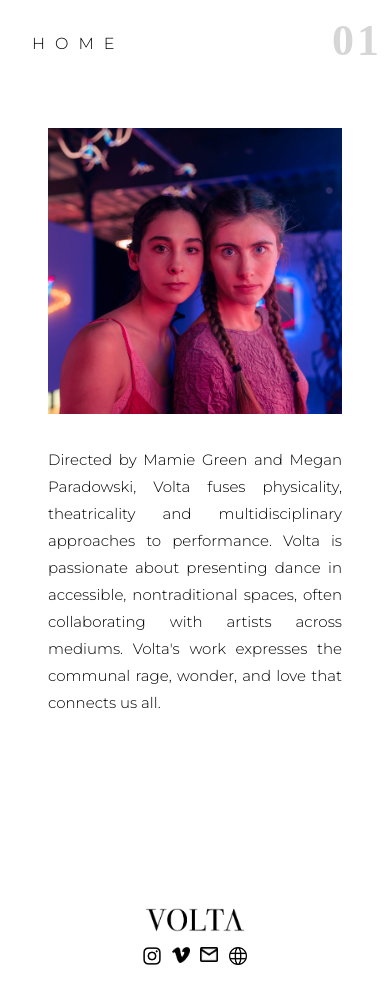
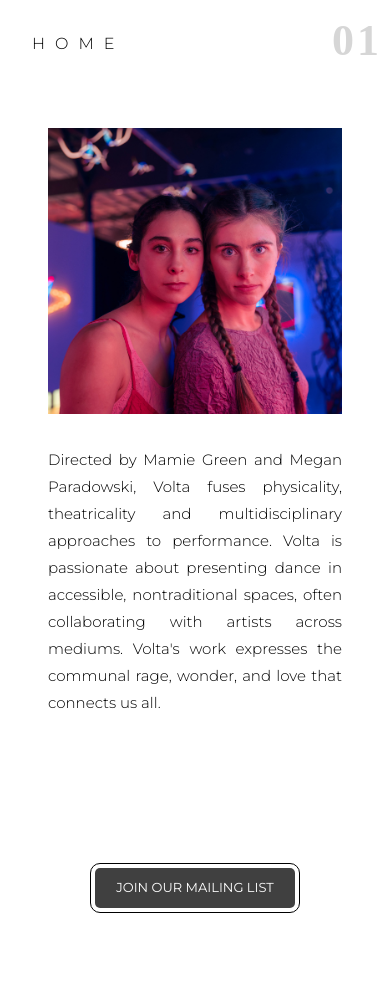
Before and after one commit to MeganParadowski1/volta, a Next.js app: page /info in a window 390 px wide. Shown: the top 1004 px of the page. After the commit the page ends 961 px from the top, so only its background shows below. Built offline with nearby package versions, Linux system fonts and the light colour scheme; a web font is replaced by a local one.

Commit message:
Redo footer

```diff
--- a/components/Footer.js
+++ b/components/Footer.js
@@ -3,11 +3,29 @@ import styles from "../styles/Footer.module.css";
 export default function Footer() {
   return (
     <footer className={styles.footer}>
-      <a href="https://voltacollective.com" target="_blank">
+      <a
+        href="https://voltacollective.com"
+        target="_blank"
+        className={styles.footerItem}
+      >
         <img className={styles.logo} src="/volta.png" />
       </a>
+      <div className={styles.footerItem}>
+        <div className="flex justify-center">
+          <button>
+            <a target="_blank" href="http://eepurl.com/hXmbYz">
+              Join our mailing list
+            </a>
+          </button>
+        </div>
+      </div>
+      <div className={styles.footerItem}>
+        <div className="flex justify-end">
           <div className={styles.icons}>
-        <a target="_blank" href="https://www.instagram.com/volta_collective/">
+            <a
+              target="_blank"
+              href="https://www.instagram.com/volta_collective/"
+            >
               <img src="/insta-logo.png" />
             </a>
             <a target="_blank" href="https://vimeo.com/voltacollective">
@@ -20,13 +38,8 @@ export default function Footer() {
               <img src="/web-simple.jpeg" />
             </a>
           </div>
-      {/* <div className={styles.buttonWrapper}>
-        <button>
-          <a target="_blank" href="http://eepurl.com/hXmbYz">
-            Join our mailing list
-          </a>
-        </button>
-      </div> */}
+        </div>
+      </div>
     </footer>
   );
 }
--- a/styles/Footer.module.css
+++ b/styles/Footer.module.css
@@ -1,44 +1,47 @@
 .footer {
   display: flex;
-  flex-direction: column;
-  padding: 0 0 4rem 0;
   justify-content: center;
   align-items: center;
+  align-items: center;
+  width: 100%;
+  padding: 0 4rem 2rem;
+}
+.footerItem {
   width: 100%;
 }
 .icons {
   display: flex;
-  width: 125px;
-  justify-content: space-evenly;
+  width: 150px;
+  justify-content: space-between;
 }
 .icons img {
   width: 18px;
 }
 .logo {
-  width: 100px;
-  display: block;
-  padding-bottom: 15px;
-}
-.buttonWrapper {
-  display: flex;
-  flex-direction: column;
-  align-items: center;
-  height: 100%;
-  justify-content: center;
-  padding-top: 20px;
+  width: 80px;
 }
 .footer button {
-  font-family: "Montserrat", sans-serif;
-  border: none;
-  background-color: #405353;
+  outline: 1px solid black;
+  border-radius: 5px;
+  outline-offset: 4px;
+  background-color: rgb(0 0 0 / 75%);
+  padding: 10px;
+  width: 200px;
+  text-transform: uppercase;
   color: white;
-  padding: 20px;
-  width: 200px;
+  font-size: small;
 }
-@media (max-width: 1000px) {
+.footer button:hover {
+  background-color: rgba(0, 0, 0, 0.603);
+}
+@media (max-width: 720px) {
   .footer {
-    position: unset;
-    bottom: unset;
-    padding: 4rem;
+    display: unset;
+  }
+  .logo {
+    display: none;
+  }
+  .icons {
+    display: none;
   }
 }
```
Lines whose indentation alone changed are shown as unchanged.
